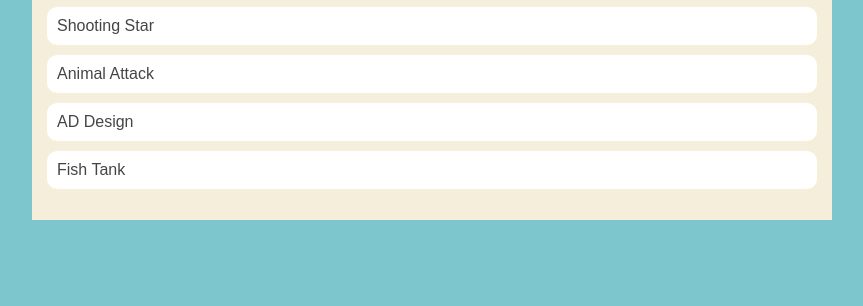
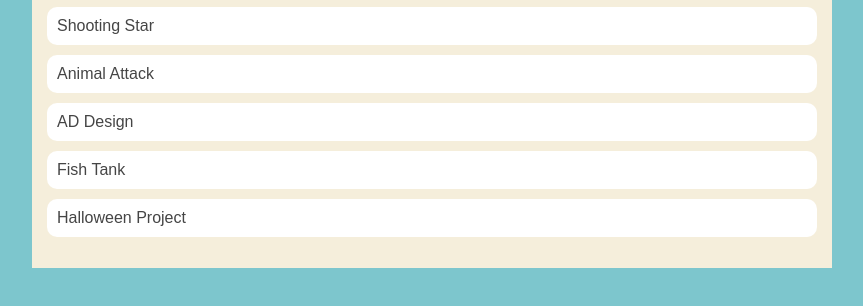
Before and after one commit to nhinguyen3/nhinguyen.github.io, a plain HTML site: page portfolio.html in a window 1280 px wide. Shown: the part 400-706 px from the top of the page, without its empty margins (208-1071 px from the left). Drawn offline with Linux system fonts and the light colour scheme.

Commit message:
push portfolio

```diff
--- a/portfolio.html
+++ b/portfolio.html
@@ -122,6 +122,7 @@
                         <li><a href="https://www.khanacademy.org/computer-programming/spin-off-of-project-animal-attack/4917023363088384">Animal Attack</a></li>
                         <li><a href="https://www.khanacademy.org/computer-programming/spin-off-of-project-ad-design/5926632889565184">AD Design</a></li>
                         <li><a href="https://www.khanacademy.org/computer-programming/spin-off-of-project-fish-tank/4730540067962880">Fish Tank</a></li>
+                        <li><a href="https://www.khanacademy.org/computer-programming/project-halloween/4989692866510848">Halloween Project</a></li>
                     </ul>
                 </div>
             </main>
```
